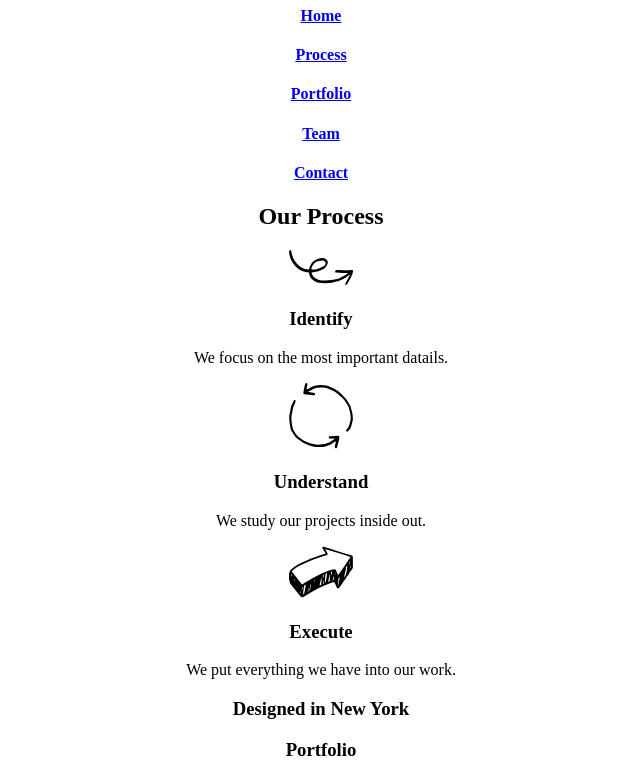
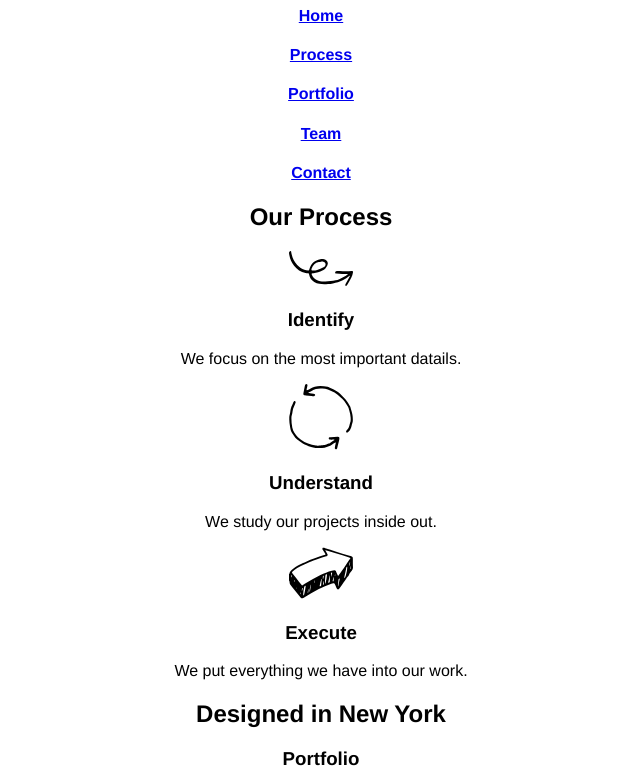
Before and after one commit to codestock1/broadway, a plain HTML site: page index.html in a window 1280 px wide. Shown: the part 73-850 px from the top of the page, without its empty margins (319-959 px from the left). Drawn offline with Linux system fonts and the light colour scheme.

Commit message:
final draft

```diff
--- a/index.html
+++ b/index.html
@@ -27,7 +27,7 @@
       <p><img src="./resources/images/execute.svg"alt "3d dimentional arrow/></P>
     <h3>Execute</h3>
       <p>We put everything we have into our work.</p>
-    <h3>Designed in New York</h3>
+    <h2>Designed in New York</h2>
 
 <!-- Coming Soon Section -->
 
--- a/resources/css/style.css
+++ b/resources/css/style.css
@@ -1,3 +1,3 @@
 html {
   text-align: center;
-}
+  font-family: helvetica;
```
